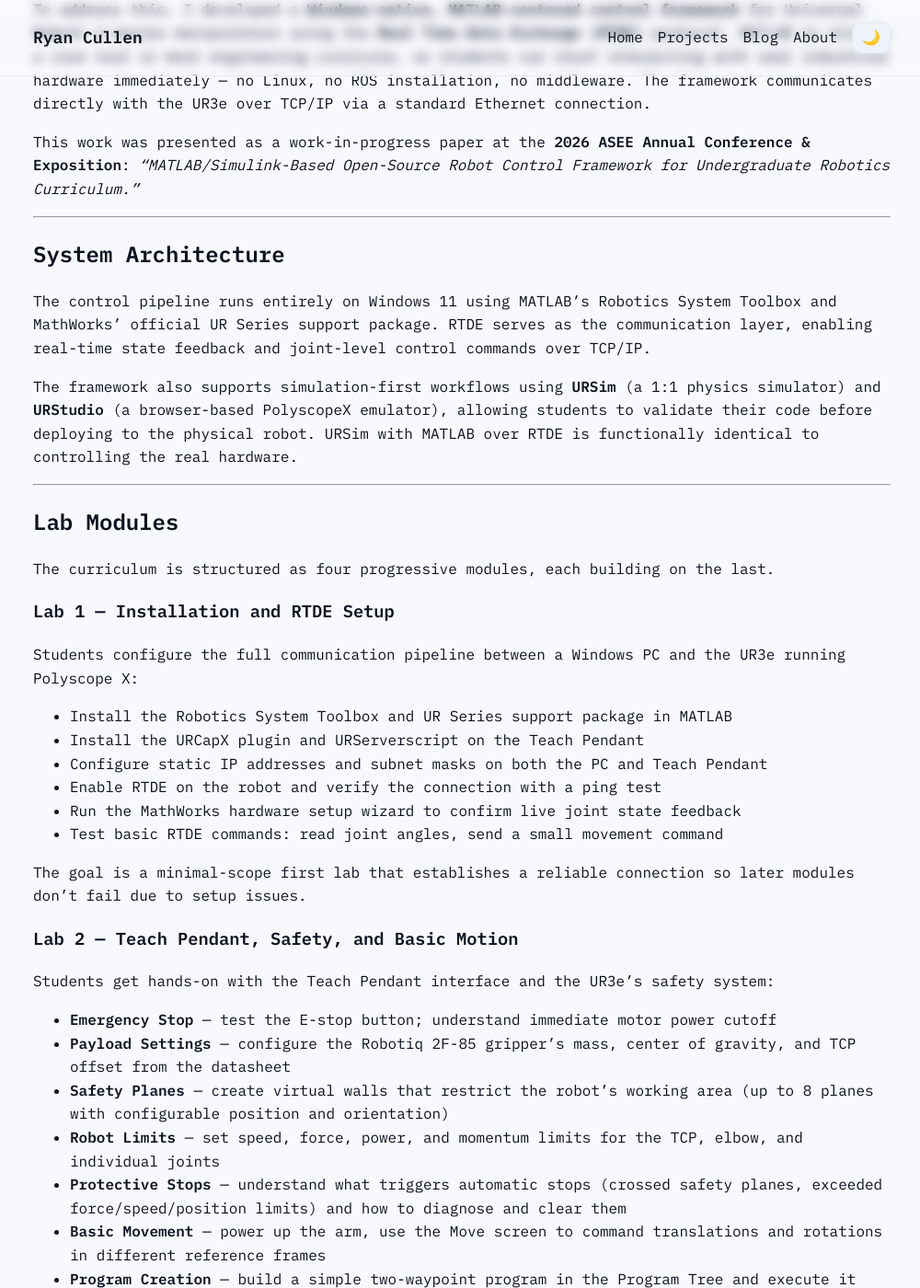
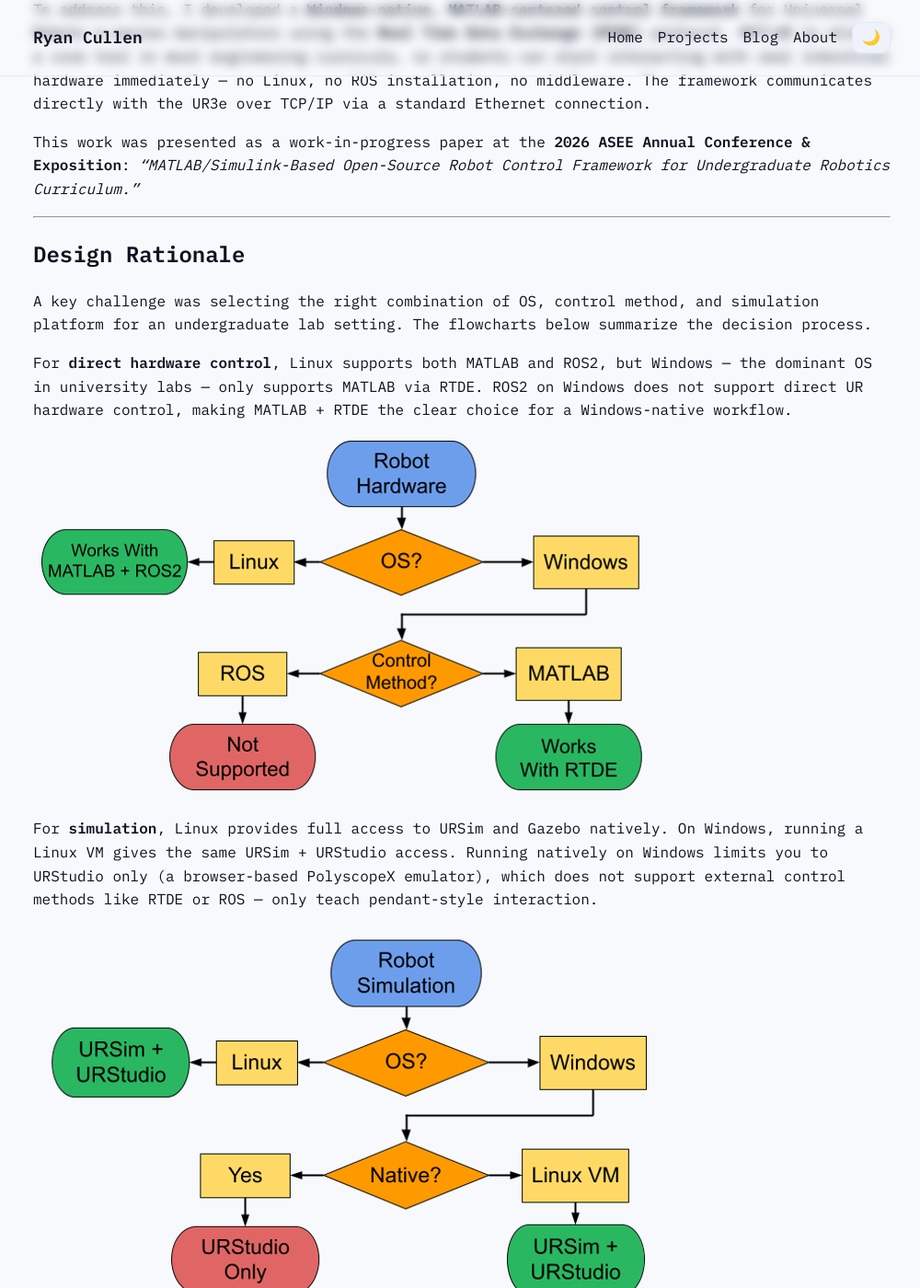
Before and after one commit to ryantcullen/ryantcullen.github.io, a Jekyll site: the page built from projects/carelab-labs.md, in a window 1280 px wide and 1400 px high, scrolled down 428 px. Shown: the whole window at 92% size, without its empty margins (138-1138 px from the left). Built offline with Jekyll 4.4.1, drawn with Linux system fonts in a browser that asks for light colours; some of the changed text lies outside the part shown.

Commit message:
Add Design Ratgionale Section to CARELab project

```diff
--- a/projects/carelab-labs.md
+++ b/projects/carelab-labs.md
@@ -13,6 +13,22 @@ Many undergraduate robotics programs struggle with a tradeoff: teach pendant pro
 To address this, I developed a **Windows-native, MATLAB-centered control framework** for Universal Robots e-series manipulators using the **Real Time Data Exchange (RTDE)** protocol. MATLAB is already a core tool in most engineering curricula, so students can start interacting with real industrial hardware immediately — no Linux, no ROS installation, no middleware. The framework communicates directly with the UR3e over TCP/IP via a standard Ethernet connection.
 
 This work was presented as a work-in-progress paper at the **2026 ASEE Annual Conference & Exposition**: *"MATLAB/Simulink-Based Open-Source Robot Control Framework for Undergraduate Robotics Curriculum."*
+
+---
+
+## Design Rationale
+
+A key challenge was selecting the right combination of OS, control method, and simulation platform for an undergraduate lab setting. The flowcharts below summarize the decision process.
+
+For **direct hardware control**, Linux supports both MATLAB and ROS2, but Windows — the dominant OS in university labs — only supports MATLAB via RTDE. ROS2 on Windows does not support direct UR hardware control, making MATLAB + RTDE the clear choice for a Windows-native workflow.
+
+![Hardware control platform selection flowchart]({{ '/assets/images/carelab/hardware_flowchart.png' | relative_url }})
+
+For **simulation**, Linux provides full access to URSim and Gazebo natively. On Windows, running a Linux VM gives the same URSim + URStudio access. Running natively on Windows limits you to URStudio only (a browser-based PolyscopeX emulator), which does not support external control methods like RTDE or ROS — only teach pendant-style interaction.
+
+![Simulation platform selection flowchart]({{ '/assets/images/carelab/sim_flowchart.png' | relative_url }})
+
+The final architecture uses **MATLAB + RTDE on Windows** for hardware control, with **URSim in a Linux VM** for simulation and **URStudio** for quick pose exploration.
 
 ---
 
```
Also changed, not shown: assets/images/carelab/hardware_flowchart.png (added), assets/images/carelab/sim_flowchart.png (added).
